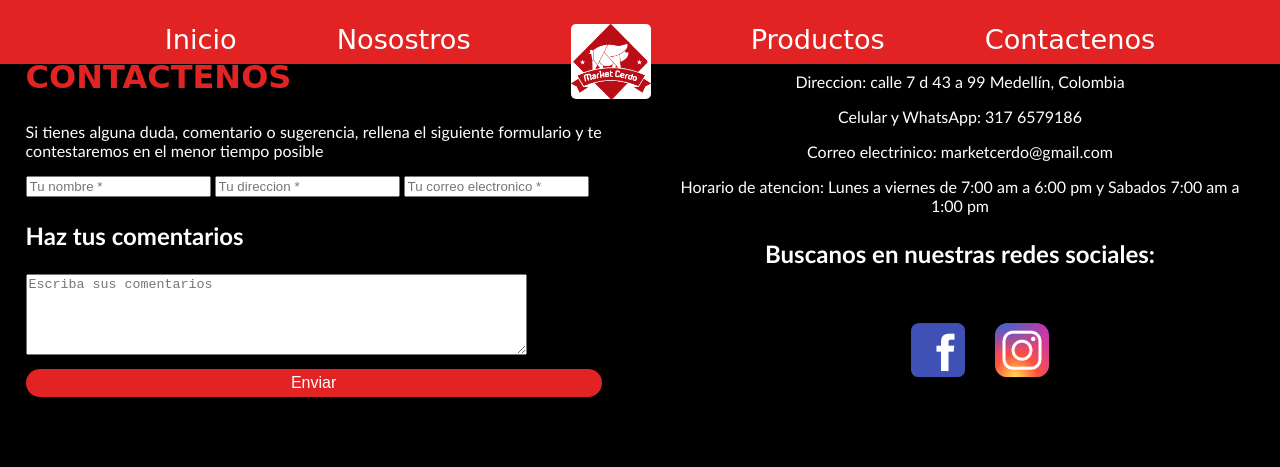
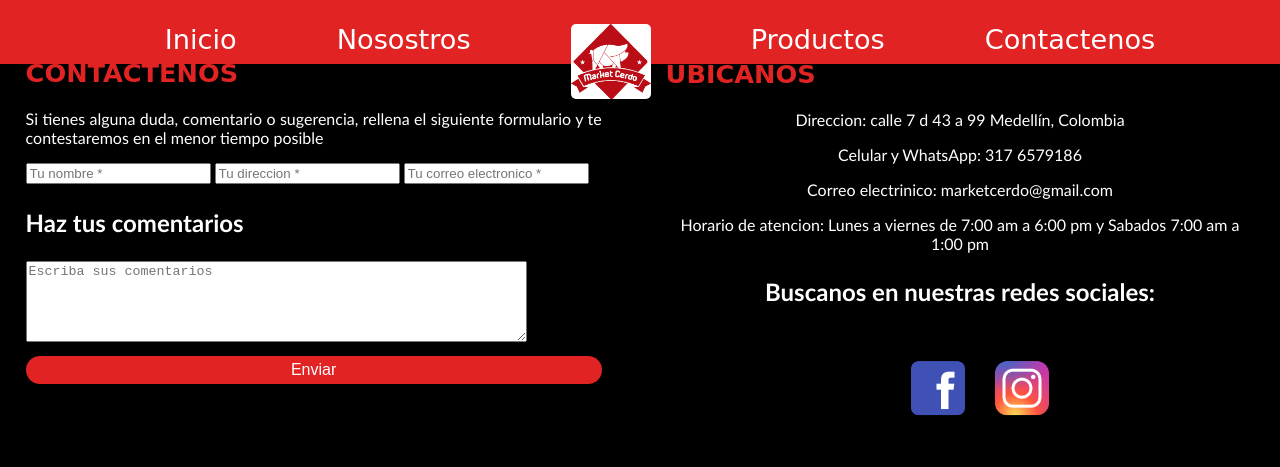
Before and after one commit to rubenlizarazo01/marketcerdo, a plain HTML site: page contact.html in a window 1280 px wide. Shown: the top 467 px of the page. Drawn offline with Linux system fonts and the light colour scheme; a web font is replaced by a local one.

Commit message:
marketcerdo

```diff
--- a/css/style.css
+++ b/css/style.css
@@ -479,7 +479,7 @@ header nav ol li img{
 }
 
 .container3-contact .row3-contact .col-55 h2{
-    font-size: 2rem;
+    font-size: 1.6rem;
     font-family: 'Baloo Tammudu 2', cursive;
     color: rgb(226, 35, 36);
     margin-top: 10%;
@@ -527,6 +527,7 @@ header nav ol li img{
     font-family: 'Baloo Tammudu 2', cursive;
     color: rgb(226, 35, 36);
     align-items: center;
+    margin-top: 10%;
 }
 
 .container3-contact .row3-contact .col-45 p{
```
